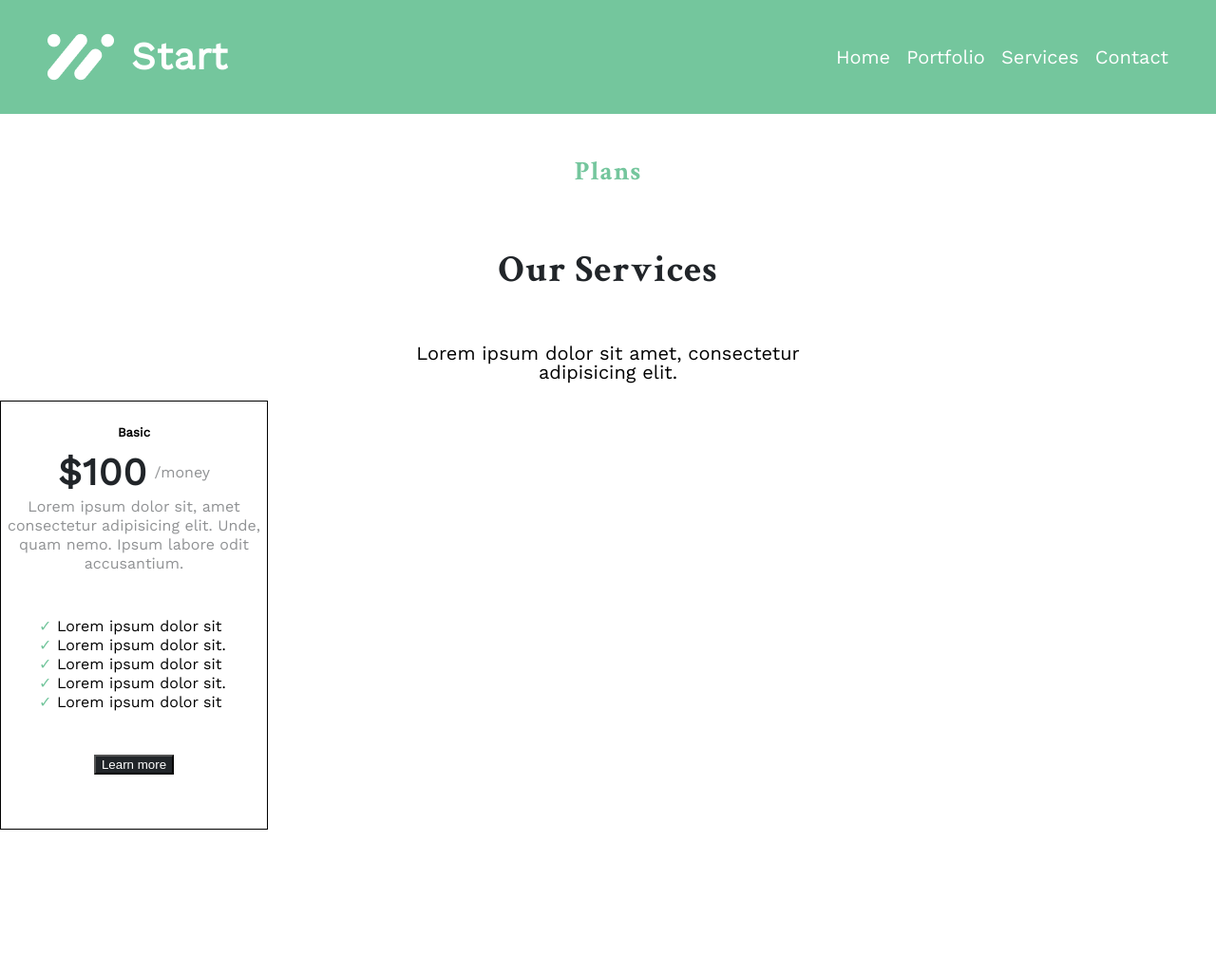
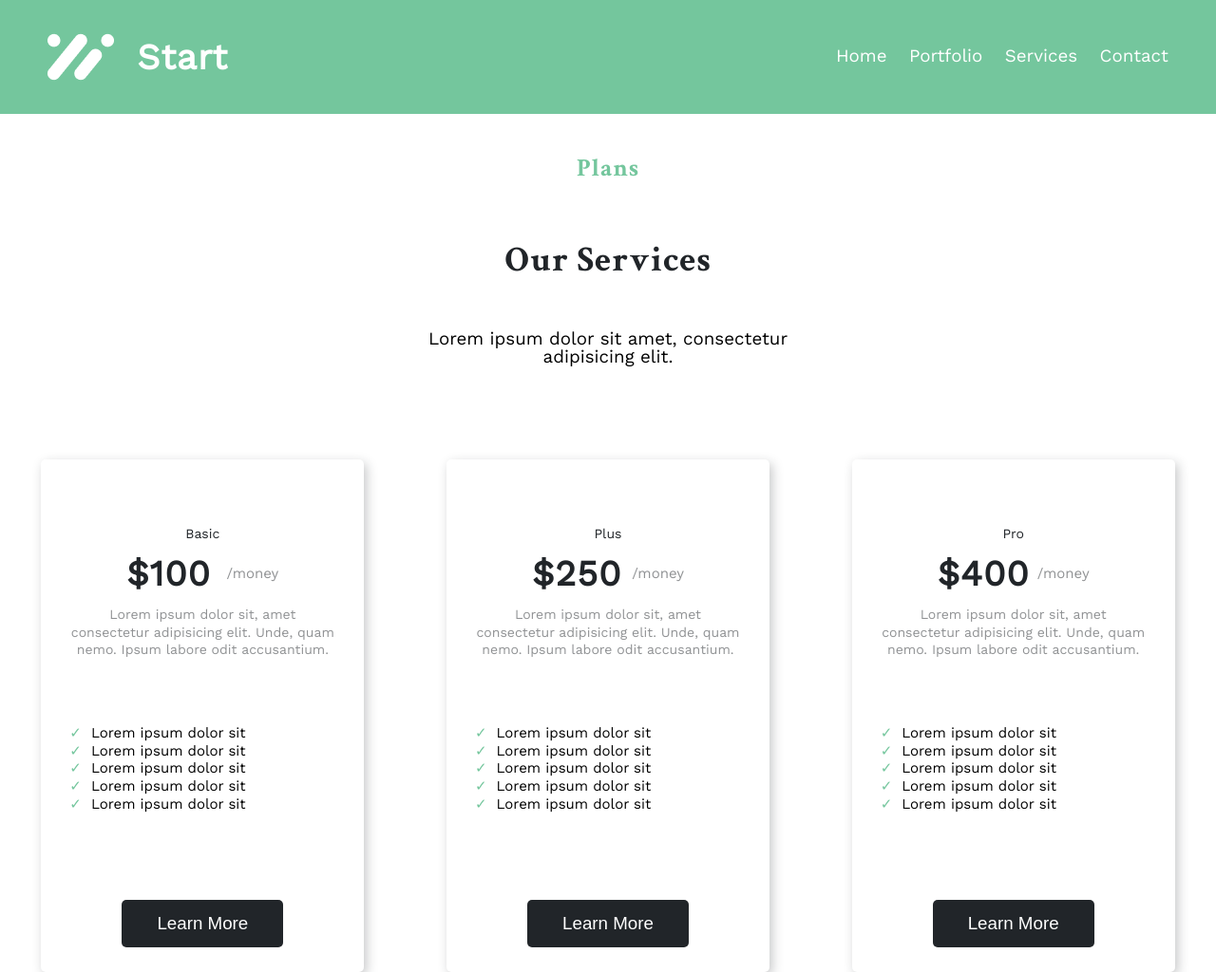
Before and after one commit to RadostinStAtanasov/myFigmaResponsiveDesignProject, a plain HTML site: page plansPage/plans.html in a window 1280 px wide. Shown: the whole page at 95% size. Before the commit the page ends 874 px from the top, so only its background shows below. Drawn offline with nearby package versions, Linux system fonts and the light colour scheme.

Commit message:
plan card done

```diff
--- a/plansPage/plans.css
+++ b/plansPage/plans.css
@@ -1,12 +1,19 @@
 :root {
+    --color-white-100: #FFFFFF;
+    --color-white-50: #FFFFFF80;
+    --color-green-100: #74C69D;
     --color-dark-100: #212529;
-    --color-white-100: #FFFFFF;
-    --color-green-100: #74C69D;
-    --color-white-50: #FFFFFF80;
+    --color-dark-75: #212529BF;
     --color-dark-50: #21252980;
+    --color-dark-25: #21252940;
+
+    --color-red-100: #ff0000;
+    --color-red-75: #ff0000BF;
+    --color-red-50: #ff000080;
+    --color-red-25: #ff000040;
 
     font-family: 'Work Sans', Arial, sans-serif;
-    font-size: 16px;
+    font-size: 15px;
     line-height: 125%;
 }
 
@@ -83,6 +90,7 @@ a {
     display: flex;
     flex-direction: column;
     align-items: center;
+    margin-bottom: 80px;
 }
 
 h3 {
@@ -110,17 +118,30 @@ h1 {
     text-align: center;
 }
 
+
+        /* Card*/
+
+
 .card {
-    width: 280px;
-    height: 450px;
-    border: 1px solid black;
+    display: flex;
+    justify-content: center;
+    align-items: center;
+    width: 340px;
+    height: 540px;
+    border-radius: 5px;
+    box-shadow: 3px 4px 12px var(--color-dark-25);
 }
 
 .card-head {
     display: flex;
     flex-direction: column;
     align-items: center;
-    margin-bottom: 50px;
+}
+
+h5 {
+    font-weight: 400;
+    font-size: 0.9375rem;
+    color: var(--color-dark-100);
 }
 
 .card-paragraph {
@@ -128,18 +149,28 @@ h1 {
     width: 280px;
     height: 60px;
     text-align: center;
-    /* margin: 50px 0; */
+    margin-bottom: 50px;
     color: var(--color-dark-50);
-
+    font-size: 0.9375rem;
+    font-weight: 400;
 }
 
 ol {
+    display: flex;
+    flex-direction: column;
     list-style: none;
-    margin-bottom: 45px;
+    width: 200px;
+    height: 170px;
+    margin-left: -30px;
+
+    text-align: left;
 }
 
+
 ol li:before {
-    content: '✓ ';
+    content: '✓';
+    left: -10px;
+    position: relative;
     color: var(--color-green-100);
 }
 
@@ -158,6 +189,7 @@ button {
     font-size: 2.5rem;
     letter-spacing: 1px;
     font-weight: bold;
+    margin-bottom: 10px;
 }
 
 .card-price-word {
@@ -166,3 +198,25 @@ button {
     color: var(--color-dark-50);
     width: 160px;
 }
+
+.card-content {
+    width: 280px;
+    height: 450px;
+}
+
+.btn {
+    width: 170px;
+    height: 50px;
+    color: var(--color-white-100);
+    border-radius: 5px;
+    border: none;
+    font-size: 1.25rem;
+    font-weight: 400;
+
+    /* margin-bottom: 45px; */
+}
+
+.container-cards {
+    display: flex;
+    justify-content: space-around;
+}
--- a/plansPage/plans.html
+++ b/plansPage/plans.html
@@ -36,23 +36,70 @@
                 <p class="sub-text">Lorem ipsum dolor sit amet, consectetur adipisicing elit.</p>
             </div>
         </section>
+
         <section class="cards-plan-conteiner">
-            <div class="container-content-cards">
+            <div class="container-cards">
                 <div class="card">
+                    <div class="card-content">
                         <div class="card-head">
                             <h5>Basic</h5>
                             <span class="card-price-word"><strong class="price-card">$100</strong>/money</span>
                             <p class="card-paragraph">Lorem ipsum dolor sit, amet consectetur adipisicing elit. Unde, quam nemo. Ipsum labore odit accusantium.</p>
                         </div>
+                        <div class="list-conftainer">
                             <ol>
                                 <li>Lorem ipsum dolor sit</li>
-                        <li>Lorem ipsum dolor sit.</li>
                                 <li>Lorem ipsum dolor sit</li>
-                        <li>Lorem ipsum dolor sit.</li>
+                                <li>Lorem ipsum dolor sit</li>
+                                <li>Lorem ipsum dolor sit</li>
                                 <li>Lorem ipsum dolor sit</li>
                             </ol>
+                        </div>
                         <div class="btn-container">
-                        <button>Learn more</button>
+                            <button class="btn">Learn More</button>
+                        </div>
+                    </div>
+                </div>
+                <div class="card">
+                    <div class="card-content">
+                        <div class="card-head">
+                            <h5>Plus</h5>
+                            <span class="card-price-word"><strong class="price-card">$250</strong>/money</span>
+                            <p class="card-paragraph">Lorem ipsum dolor sit, amet consectetur adipisicing elit. Unde, quam nemo. Ipsum labore odit accusantium.</p>
+                        </div>
+                        <div class="list-conftainer">
+                            <ol>
+                                <li>Lorem ipsum dolor sit</li>
+                                <li>Lorem ipsum dolor sit</li>
+                                <li>Lorem ipsum dolor sit</li>
+                                <li>Lorem ipsum dolor sit</li>
+                                <li>Lorem ipsum dolor sit</li>
+                            </ol>
+                        </div>
+                        <div class="btn-container">
+                            <button class="btn">Learn More</button>
+                        </div>
+                    </div>
+                </div>
+                <div class="card">
+                    <div class="card-content">
+                        <div class="card-head">
+                            <h5>Pro</h5>
+                            <span class="card-price-word"><strong class="price-card">$400</strong>/money</span>
+                            <p class="card-paragraph">Lorem ipsum dolor sit, amet consectetur adipisicing elit. Unde, quam nemo. Ipsum labore odit accusantium.</p>
+                        </div>
+                        <div class="list-conftainer">
+                            <ol>
+                                <li>Lorem ipsum dolor sit</li>
+                                <li>Lorem ipsum dolor sit</li>
+                                <li>Lorem ipsum dolor sit</li>
+                                <li>Lorem ipsum dolor sit</li>
+                                <li>Lorem ipsum dolor sit</li>
+                            </ol>
+                        </div>
+                        <div class="btn-container">
+                            <button class="btn">Learn More</button>
+                        </div>
                     </div>
                 </div>
             </div>
```
Lines whose indentation alone changed are shown as unchanged.
